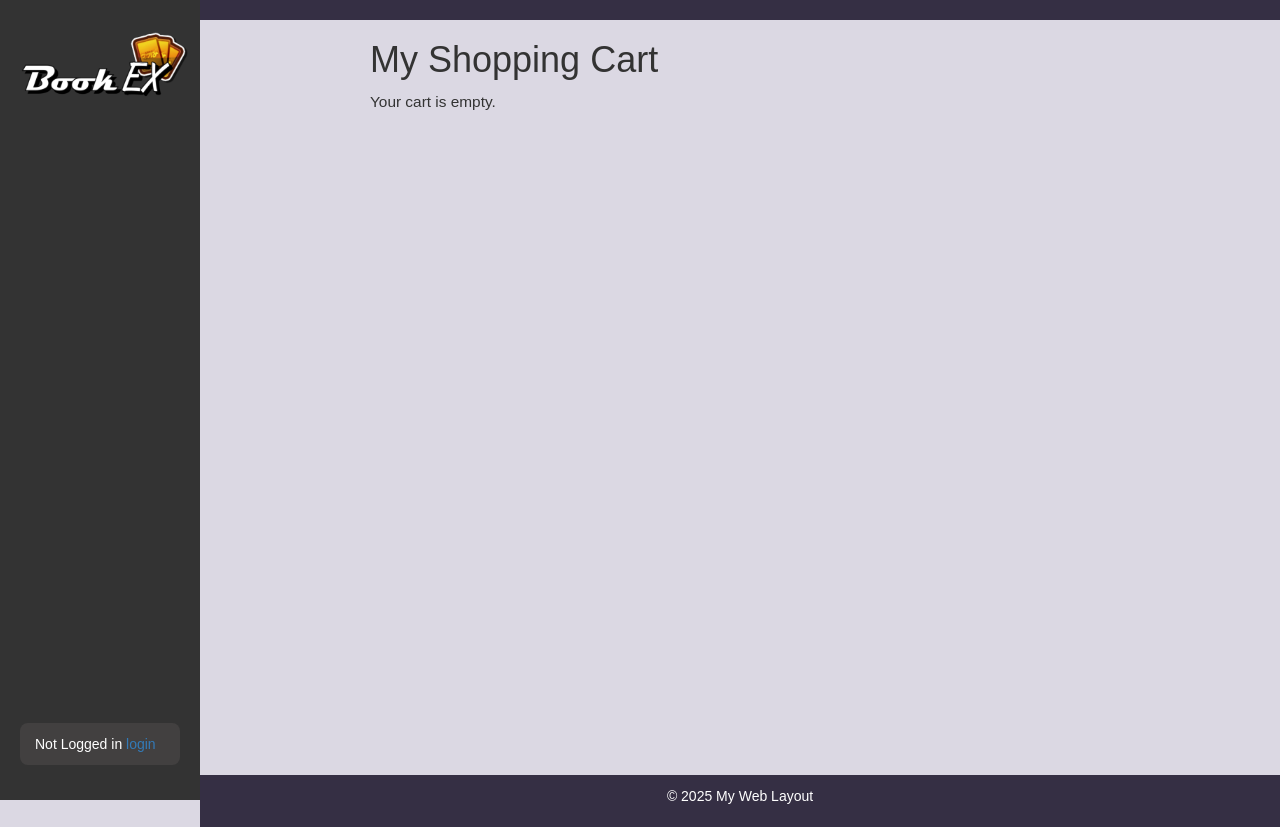
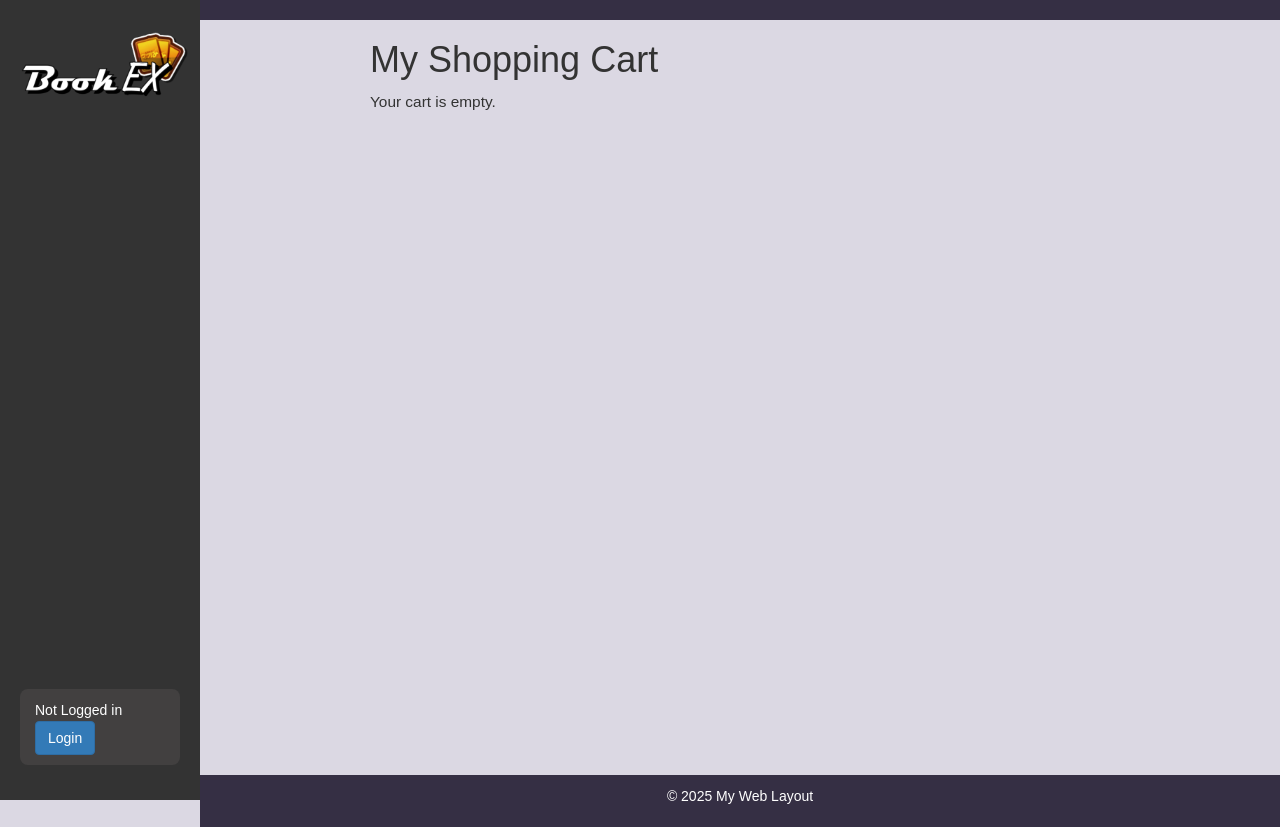
Before and after one commit to jmiralo84/BookEx, a Django app: template bookEx/templates/bookMng/cart.html in a window 1280 px wide. Run offline with Django 3.2, Linux system fonts and the light colour scheme; the template is opened without the code that fills it, so the values that code supplies are empty; some libraries are stand-ins or nearby versions.

Commit message:
added button to login if you are logged out

```diff
--- a/bookEx/templates/base.html
+++ b/bookEx/templates/base.html
@@ -73,7 +73,7 @@
                    </form>
                 {% else %}
                    Not Logged in
-                   <a href="{% url 'login' %}?next=/">login</a>
+                   <a class="btn btn-primary" href="{% url 'login' %}?next=/" role="button">Login</a>
                 {% endif %}
             </div>
             <!-- END OF PASTED BLOCK -->
```
